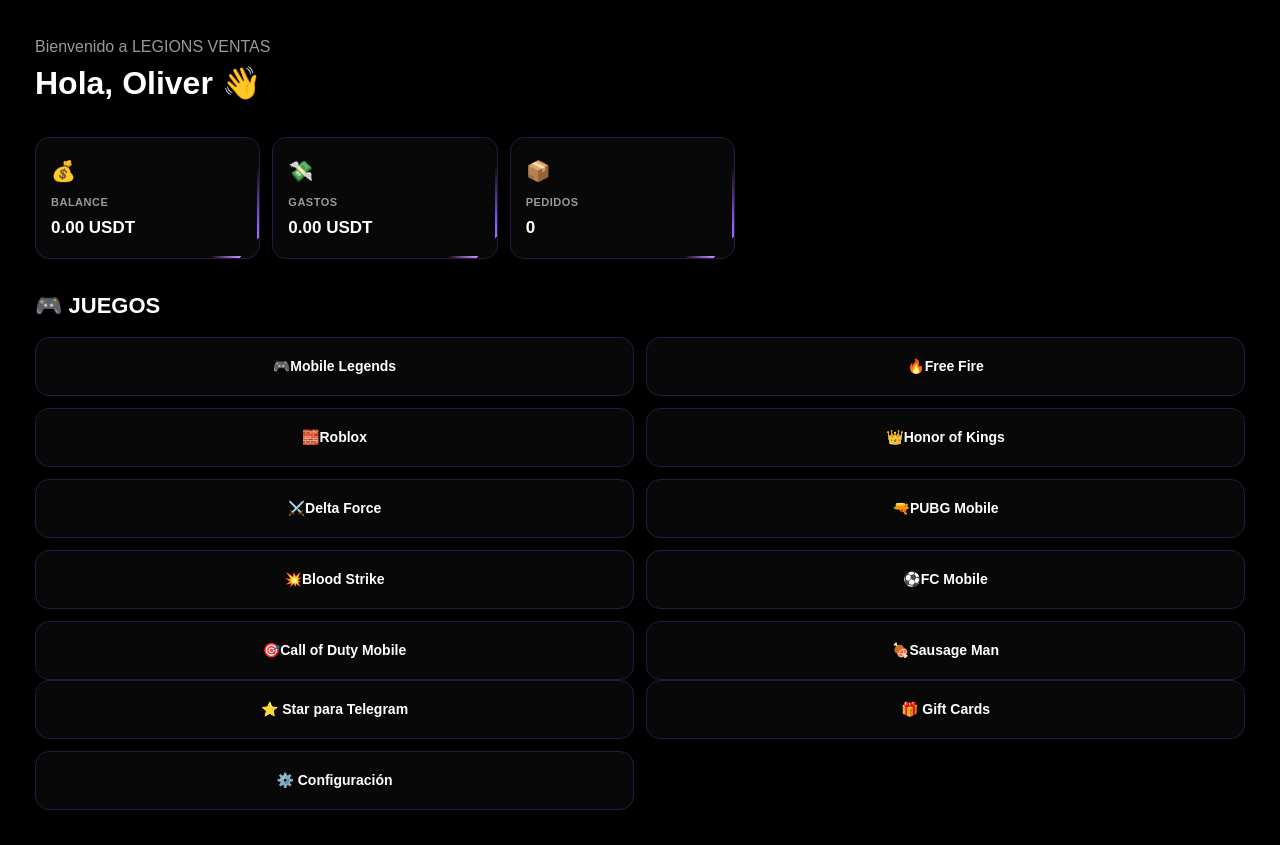
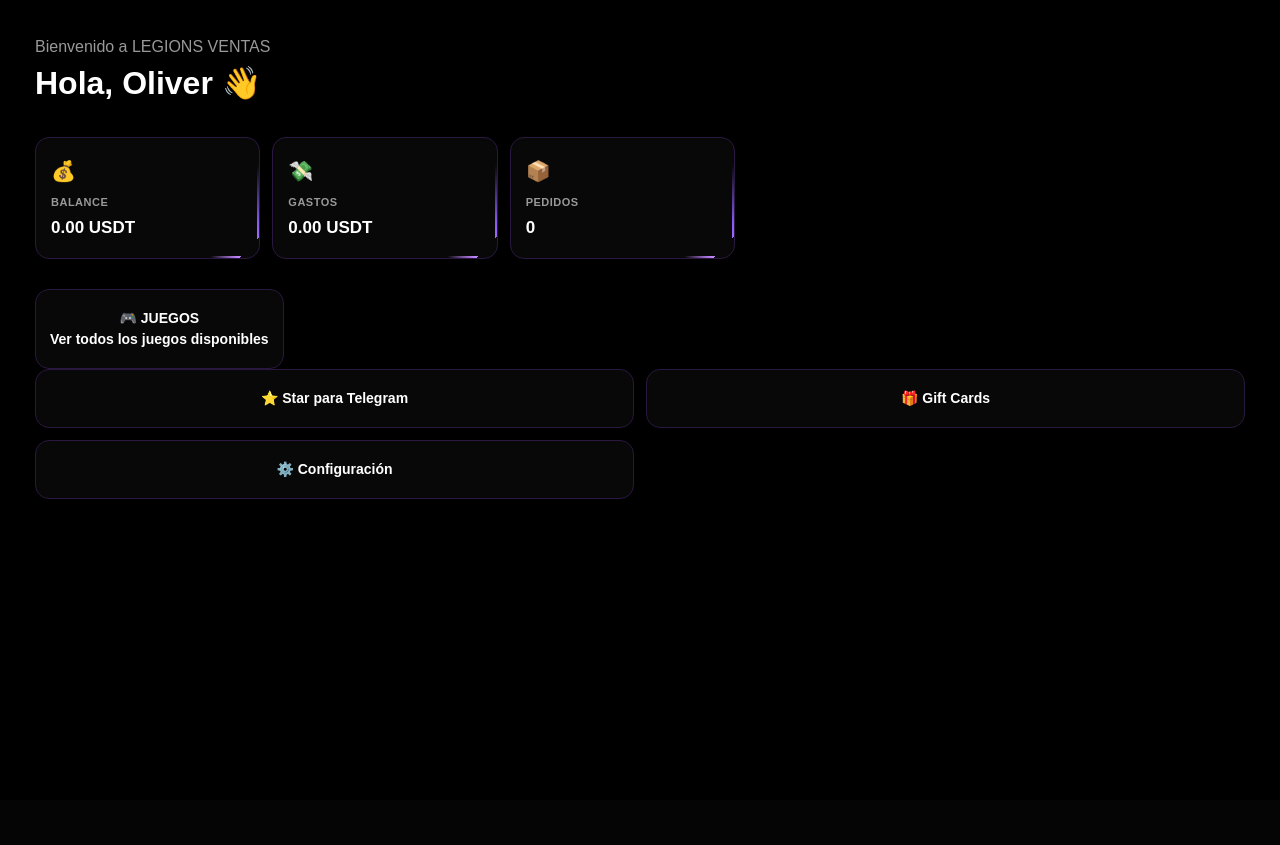
Before and after one commit to juliocesarblancomedina08-tech/Recargas-de-diamantes, a Next.js app: page /dashboard in a window 1280 px wide. After the commit the page ends 800 px from the top, so only its background shows below. Built offline with nearby package versions, Linux system fonts and the light colour scheme.

Commit message:
Refactor game display logic in DashboardPage

```diff
--- a/app/dashboard/page.tsx
+++ b/app/dashboard/page.tsx
@@ -1,4 +1,10 @@
+"use client";
+
+import { useState } from "react";
+
 export default function DashboardPage() {
+const [showGames, setShowGames] = useState(false);
+
 const games = [
 { icon: "🎮", name: "Mobile Legends" },
 { icon: "🔥", name: "Free Fire" },
@@ -41,21 +47,16 @@
     </div>
   </section>
 
+  {!showGames ? (
     <section className="dashboard-menu">
-    <h2>🎮 JUEGOS</h2>
-
-    <div className="menu-grid">
-      {games.map((game) => (
       <button
         className="menu-card"
-          key={game.name}
         type="button"
+        onClick={() => setShowGames(true)}
       >
-          <span>{game.icon}</span>
-          <span>{game.name}</span>
+        🎮 JUEGOS
+        <p>Ver todos los juegos disponibles</p>
       </button>
-      ))}
-    </div>
 
       <div className="menu-grid dashboard-extra-menu">
         <button className="menu-card" type="button">
@@ -69,6 +70,27 @@
         </button>
       </div>
     </section>
+  ) : (
+    <section className="dashboard-menu">
+      <button
+        className="menu-card"
+        type="button"
+        onClick={() => setShowGames(false)}
+      >
+        ⬅️ VOLVER AL INICIO
+      </button>
+
+      <h2>🎮 TODOS LOS JUEGOS</h2>
+
+      <div className="menu-grid">
+        {games.map((game) => (
+          <button className="menu-card" key={game.name} type="button">
+            {game.icon} {game.name}
+          </button>
+        ))}
+      </div>
+    </section>
+  )}
 </main>
 
 );
```
Lines whose indentation alone changed are shown as unchanged.
